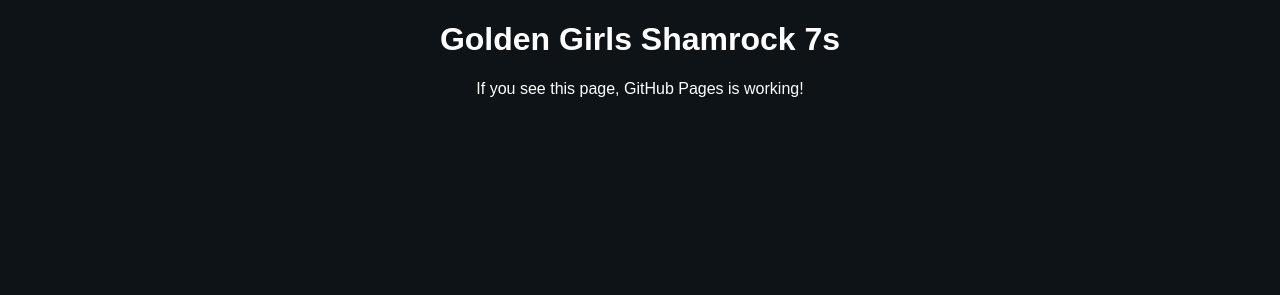
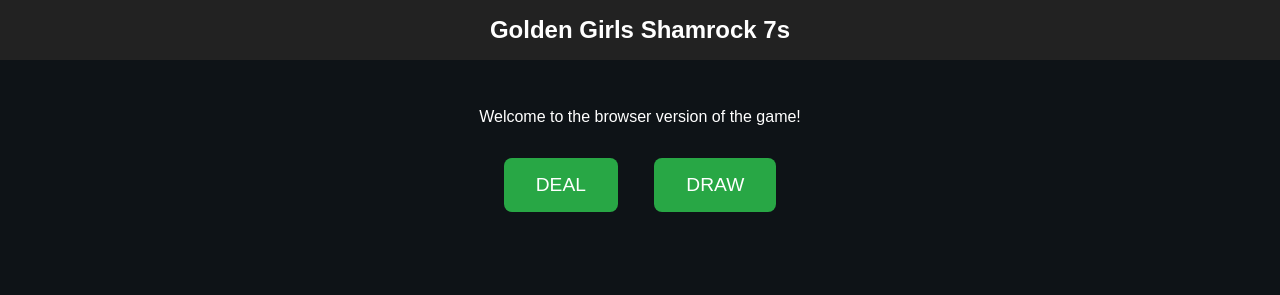
Before and after one commit to Mcclintok/Golden-Girl-777, a plain HTML site: page index.html in a window 1280 px wide. Drawn offline with Linux system fonts and the light colour scheme.

Commit message:
Update index.html

```diff
--- a/index.html
+++ b/index.html
@@ -1,11 +1,73 @@
 <!doctype html>
-<html>
-  <head>
-    <meta charset="utf-8">
-    <title>Golden Girls Shamrock 7s</title>
-  </head>
-  <body style="background:#0e1317; color:#fff; text-align:center; font-family:sans-serif;">
-    <h1>Golden Girls Shamrock 7s</h1>
-    <p>If you see this page, GitHub Pages is working!</p>
-  </body>
+<html lang="en">
+<head>
+  <meta charset="utf-8">
+  <title>Golden Girls Shamrock 7s</title>
+  <meta name="viewport" content="width=device-width, initial-scale=1.0">
+  <style>
+    body {
+      background: #0e1317;
+      color: #fff;
+      font-family: Arial, sans-serif;
+      text-align: center;
+      margin: 0;
+      padding: 0;
+    }
+    header {
+      background: #222;
+      padding: 1rem;
+      font-size: 1.5rem;
+      font-weight: bold;
+    }
+    main {
+      padding: 2rem;
+    }
+    button {
+      background: #28a745;
+      color: #fff;
+      border: none;
+      padding: 1rem 2rem;
+      margin: 1rem;
+      font-size: 1.2rem;
+      border-radius: 8px;
+      cursor: pointer;
+    }
+    button:hover {
+      background: #218838;
+    }
+    .bonus {
+      margin-top: 2rem;
+      font-size: 1.2rem;
+      color: gold;
+    }
+  </style>
+</head>
+<body>
+  <header>Golden Girls Shamrock 7s</header>
+  <main>
+    <p>Welcome to the browser version of the game!</p>
+    <button onclick="deal()">DEAL</button>
+    <button onclick="draw()">DRAW</button>
+    <div id="status"></div>
+    <div class="bonus" id="bonus"></div>
+  </main>
+  <script>
+    function deal() {
+      document.getElementById('status').textContent = "🎰 Dealing cards...";
+      document.getElementById('bonus').textContent = "";
+    }
+    function draw() {
+      document.getElementById('status').textContent = "♠️ Drawing final hand...";
+      // Trigger a random Golden Girls bonus
+      const quotes = [
+        "Dorothy: 'Go to sleep, sweetheart. Pray for brains.'",
+        "Rose: 'Back in St. Olaf...'",
+        "Blanche: 'Eat dirt and die, trash!'",
+        "Sophia: 'Picture it... Sicily, 1922.'"
+      ];
+      const pick = quotes[Math.floor(Math.random() * quotes.length)];
+      document.getElementById('bonus').textContent = "✨ BONUS: " + pick;
+    }
+  </script>
+</body>
 </html>
```
